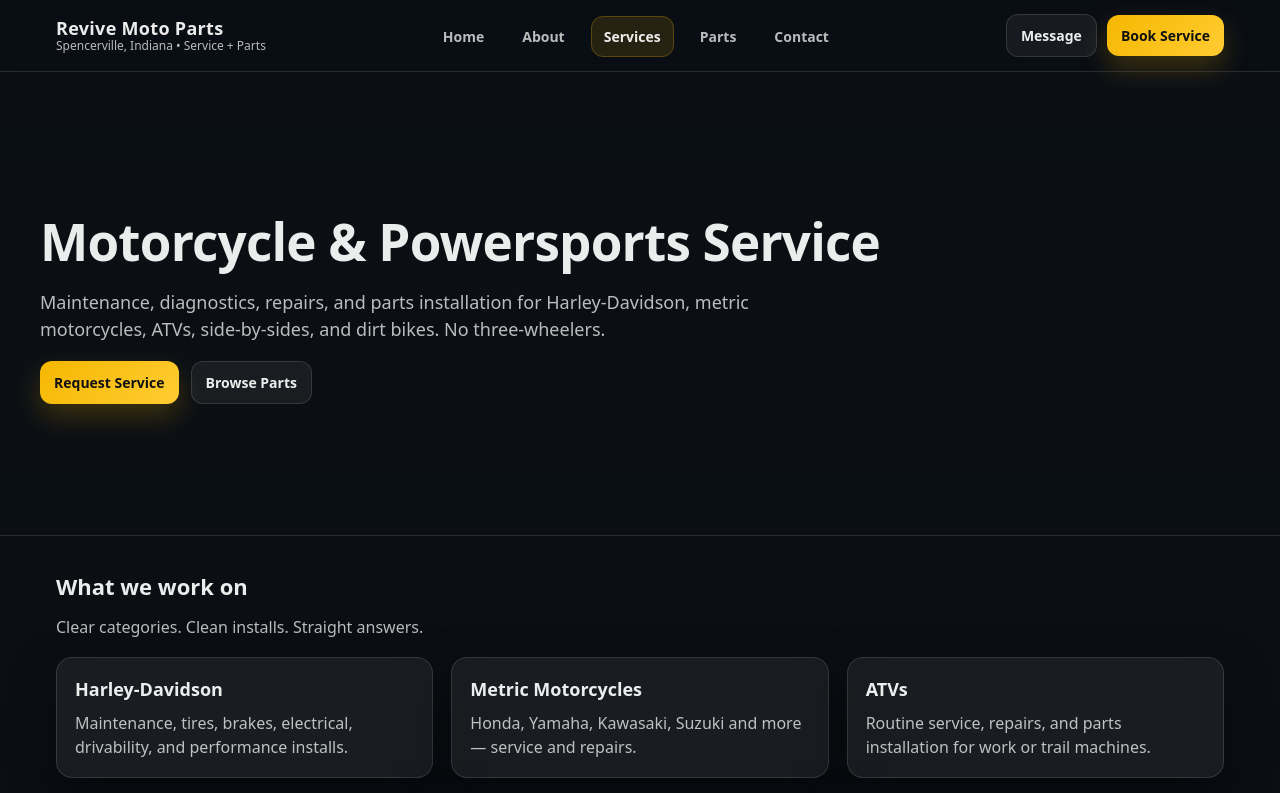
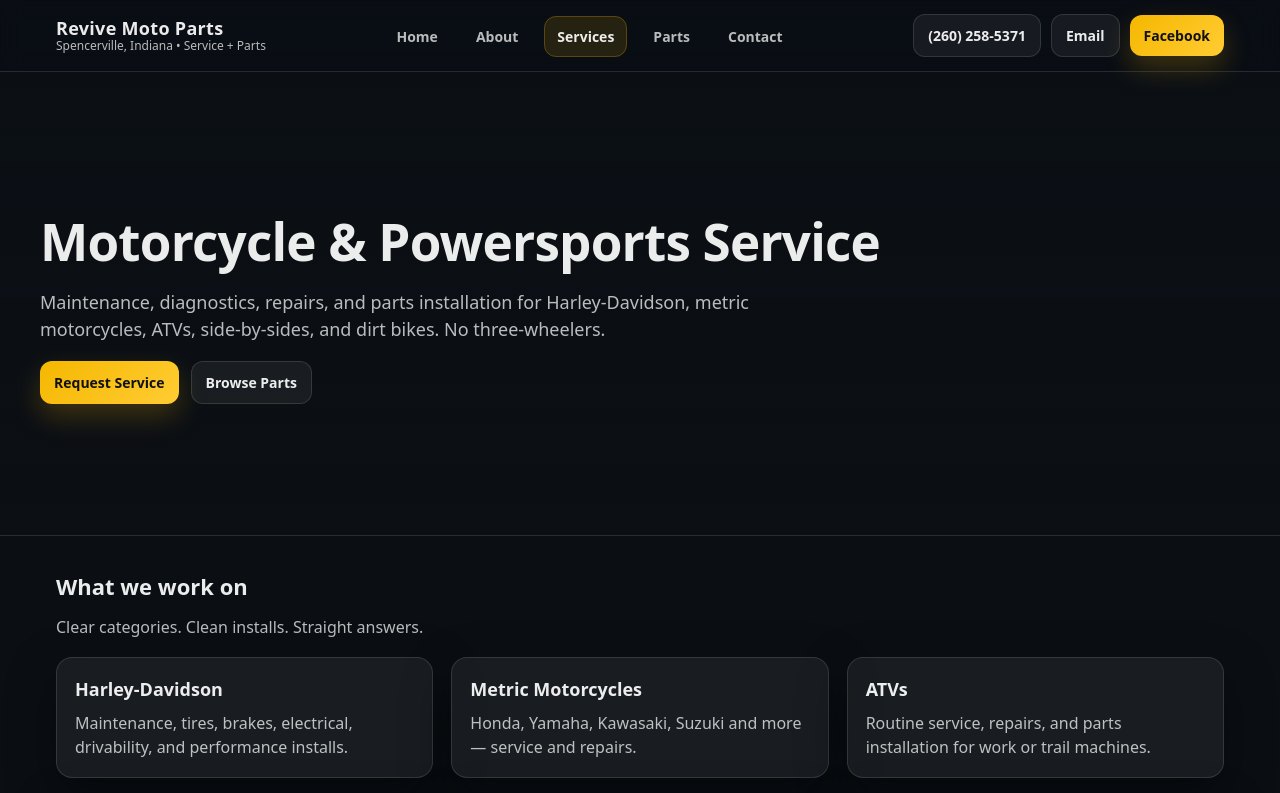
Before and after one commit to Biggiesnacks99/revive-moto-site, a plain HTML site: page services.html in a window 1280 px wide. Shown: the top 793 px of the page. Drawn offline with Linux system fonts and the light colour scheme.

Commit message:
Update header CTA with contact options

```diff
--- a/services.html
+++ b/services.html
@@ -25,11 +25,15 @@
       </ul>
     </nav>
 
-    <div class="header-cta">
-      <a class="button" href="contact.html">Message</a>
-      <a class="button primary" href="contact.html">Book Service</a>
-    </div>
-  </div>
+   <div class="header-cta">
+  <a class="button" href="tel:12602585371">(260) 258-5371</a>
+  <a class="button" href="mailto:theoffroader89@gmail.com">Email</a>
+  <a class="button primary" target="_blank"
+     href="https://www.facebook.com/profile.php?id=61584463558665">
+     Facebook
+  </a>
+</div>
+
 </header>
 
 <section class="hero">
```
